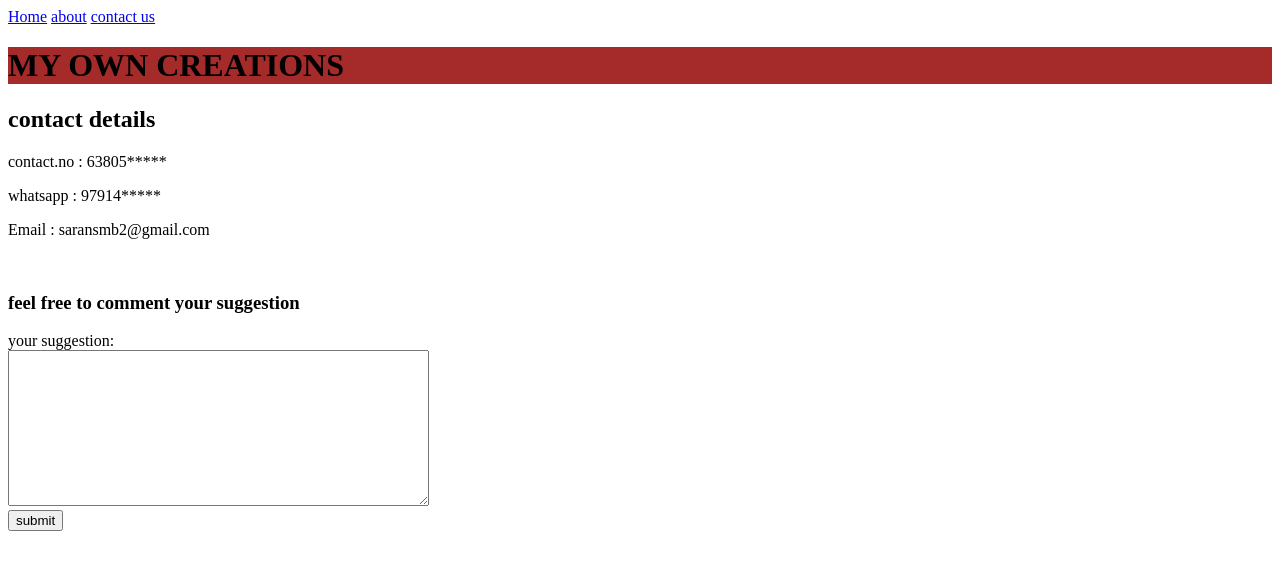
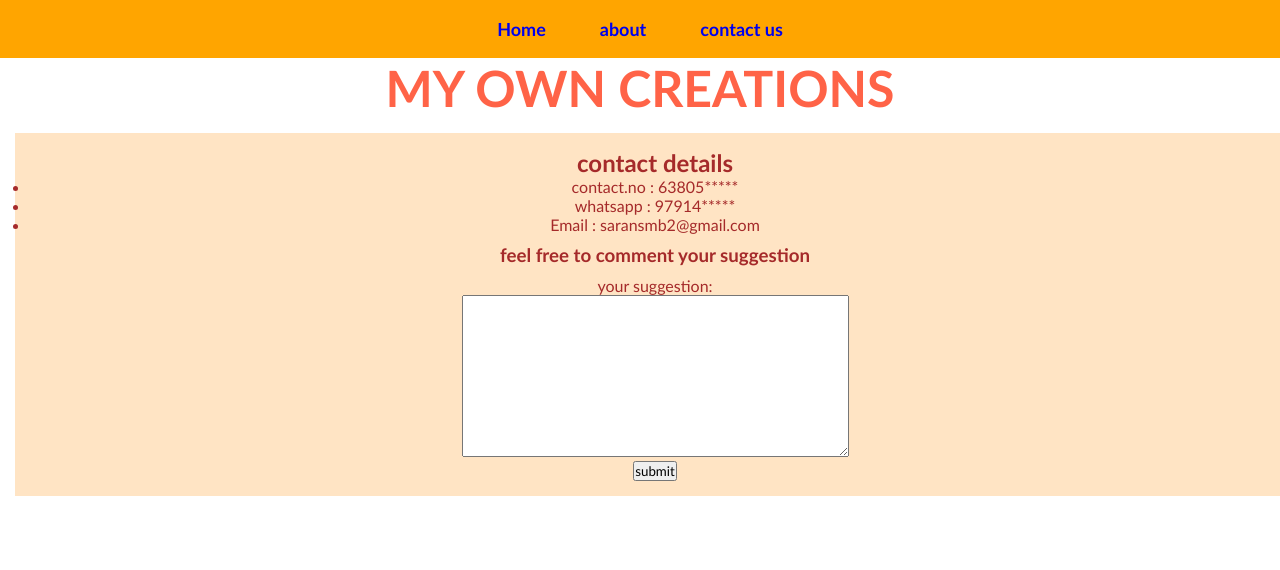
Before and after one commit to saran1529/aquarium-page, a plain HTML site: page contact-us.html in a window 1280 px wide. Drawn offline with Linux system fonts and the light colour scheme.

Commit message:
page alter

```diff
--- a/1.css
+++ /dev/null
@@ -1,169 +0,0 @@
-* {
-    margin: 0;
-    padding: 0;
-    box-sizing: border-box;
-    font-family: Arial, sans-serif;
-}
-
-/* Smooth Scroll */
-html {
-    scroll-behavior: smooth;
-}
-
-/* Body Styling */
-body {
-    line-height: 1.6;
-    background-color: #f5f5f5;
-    color: #333;
-    padding: 0 20px;
-}
-
-/* Navigation Bar */
-nav {
-    background-color: #333;
-    padding: 10px 20px;
-    display: flex;
-    justify-content: center;
-    gap: 20px;
-    position: sticky;
-    top: 0;
-    z-index: 1000;
-}
-
-nav a {
-    color: white;
-    text-decoration: none;
-    font-weight: bold;
-    padding: 5px 10px;
-    transition: background-color 0.3s ease;
-}
-
-nav a:hover {
-    background-color: #555;
-    border-radius: 5px;
-}
-
-/* Section Headers */
-h1, h2, h3 {
-    margin: 20px 0;
-    text-align: center;
-    font-weight: bold;
-}
-
-h1 {
-    font-size: 2.5em;
-    color: #ff6347;
-}
-
-h2 {
-    font-size: 2em;
-    color: #4caf50;
-}
-
-h3 {
-    font-size: 1.5em;
-    color: #444;
-    text-decoration: underline;
-}
-
-/* General Section Styling */
-section {
-    margin: 20px 0;
-    padding: 20px;
-    background-color: #fff;
-    border-radius: 10px;
-    box-shadow: 0 4px 8px rgba(0, 0, 0, 0.1);
-}
-
-/* Specific Section Borders */
-section#guppy {
-    border-left: 6px solid red;
-}
-
-section#molly {
-    border-left: 6px solid green;
-}
-
-section#betta {
-    border-left: 6px solid blue;
-}
-
-section#glow-tetra {
-    border-left: 6px solid yellow;
-}
-
-section#shrimps {
-    border-left: 6px solid orange;
-}
-
-section#snails {
-    border-left: 6px solid gray;
-}
-
-/* Image Styling */
-figure img {
-    display: block;
-    margin: 10px auto;
-    border-radius: 10px;
-    max-width: 100%;
-    height: auto;
-    box-shadow: 0 4px 8px rgba(0, 0, 0, 0.1);
-}
-
-figure {
-    text-align: center;
-}
-
-/* Ordered List */
-ol {
-    margin: 20px auto;
-    padding-left: 20px;
-    list-style: decimal;
-}
-
-ol li {
-    margin: 10px 0;
-    font-size: 1.2em;
-}
-
-ol li a {
-    text-decoration: none;
-    color: #ff6347;
-    transition: color 0.3s ease;
-}
-
-ol li a:hover {
-    color: #4caf50;
-}
-
-/* Paragraphs */
-p {
-    margin: 15px 0;
-    line-height: 1.8;
-    font-size: 1em;
-    text-align: justify;
-}
-
-/* HR Styling */
-hr {
-    border: none;
-    height: 2px;
-    background: #ccc;
-    margin: 20px 0;
-}
-
-/* Scroll-to-section effect for links */
-a[href^="#"]:hover {
-    color: #4caf50;
-    text-decoration: underline;
-}
-
-/* Footer Placeholder */
-footer {
-    margin-top: 20px;
-    text-align: center;
-    padding: 10px;
-    background-color: #333;
-    color: white;
-    font-size: 0.9em;
-}
--- a/contact us.html
+++ b/contact-us.html
@@ -4,22 +4,27 @@
     <meta charset="UTF-8">
     <meta name="viewport" content="width=device-width, initial-scale=1.0">
     <title>Document</title>
+    <link rel="stylesheet" href="style.css">
 </head>
 <body>
-    <nav>
+    <nav class="contact-us-nav">
         <a href="/index.html">Home</a>
         <a href="/about.html">about</a>
-        <a href="/contact us.html">contact us</a>
+        <a href="/contact-us.html">contact us</a>
     </nav>
     <h1>
-        <h1 style="background-color: brown;">MY OWN CREATIONS</h1>
+        <h1>MY OWN CREATIONS</h1>
     </h1>
+    <section>
+        <div class="contact-details">
+    <h2>contact details</h2>
+    <ul>
+        <li>contact.no : 63805*****</li>
+        <li>whatsapp : 97914*****</li>
+        <li>Email : saransmb2@gmail.com</li>
+    </ul>
+</div>
 
-    <h2>contact details</h2>
-    <p>contact.no : 63805*****</p>
-    <p>whatsapp : 97914*****</p>
-    <p>Email : saransmb2@gmail.com</p>
-    <br>
     <h3>feel free to comment your suggestion</h3>
     <form action="#" method="get">
         <label for="comment">your suggestion: </label><br>
@@ -28,7 +33,7 @@
 
             <input type="submit" value="submit">
     </form>
-
+</section>
     <!--  -->
 </body>
 </html>
--- a/style.css
+++ b/style.css
@@ -13,17 +13,38 @@ body {
     background-color: white;
     color: brown;
 }
-nav{
+.index-nav,
+.about-nav,
+.contact-us-nav{
     background-color: orange;
-    text-align: center;
-    text-decoration: underline;
-    padding: 10px;
+    /* text-align: center; */
+    display: flex;
+    justify-content: center;
+    gap: 18px;
+
+    /* padding: 20px; */
     font-weight: bold;
+}
+nav a{
+    text-decoration: none;
+    font-size: 18px;
+    height: auto;
+    padding: 18px;
+}
+nav a:hover{
+    background-color: antiquewhite;
+    transition: .5s all ease;
+
 }
 .gup{
     font-family: Verdana, Geneva, Tahoma, sans-serif;
 }
 section {
+    width: 100%;
+    background-color: bisque;
+    display: flex;
+    flex-direction: column;
+    gap: 10px;
     margin: 10px;
     padding: 15px;
 }
```
Also changed, not shown: about.html (+5 -4 lines), index.html (+2 -2 lines).
